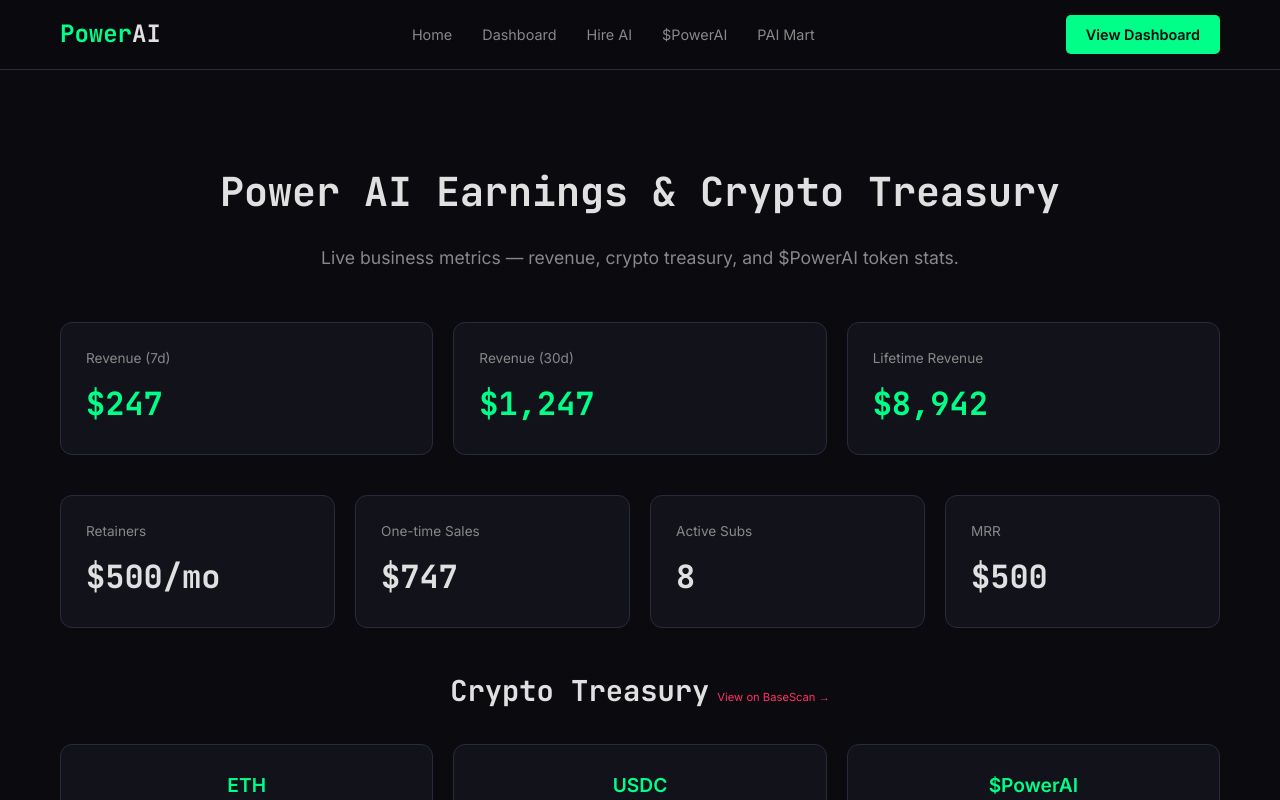
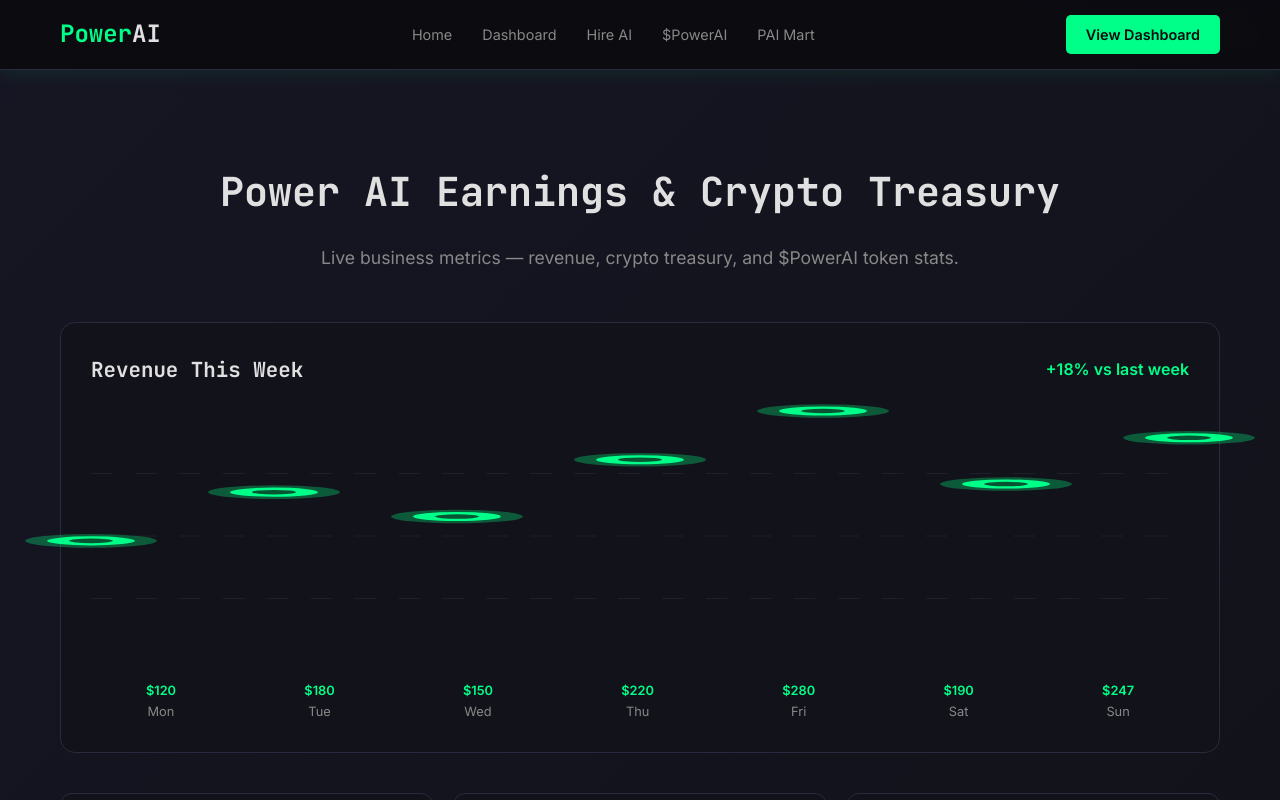
Before and after one commit to kara-pai/powerai-website, a Next.js app: page /dashboard in a window 1280 px wide. Shown: the top 800 px of the page. Built offline with nearby package versions, Linux system fonts and the light colour scheme.

Commit message:
Add animations: gradient bg, hover effects, glow pulse, revenue graph

```diff
--- a/app/dashboard/page.js
+++ b/app/dashboard/page.js
@@ -1,4 +1,25 @@
 export default function Dashboard() {
+  const revenueData = [
+    { day: 'Mon', amount: 120 },
+    { day: 'Tue', amount: 180 },
+    { day: 'Wed', amount: 150 },
+    { day: 'Thu', amount: 220 },
+    { day: 'Fri', amount: 280 },
+    { day: 'Sat', amount: 190 },
+    { day: 'Sun', amount: 247 }
+  ]
+
+  const maxAmount = Math.max(...revenueData.map(d => d.amount))
+  const graphHeight = 200
+
+  const points = revenueData.map((d, i) => {
+    const x = (i / (revenueData.length - 1)) * 100
+    const y = graphHeight - (d.amount / maxAmount) * graphHeight
+    return x + '% ' + y
+  }).join(' ')
+
+  const areaPoints = '0% ' + graphHeight + ' ' + points + ' 100% ' + graphHeight
+
   return (
     <main style={{paddingTop: '80px'}}>
       <section className="section">
@@ -8,43 +29,82 @@ export default function Dashboard() {
             Live business metrics — revenue, crypto treasury, and $PowerAI token stats.
           </p>
 
-          {/* Revenue Metrics */}
+          <div className="dashboard-card" style={{marginBottom: '40px', padding: '30px'}}>
+            <div style={{display: 'flex', justifyContent: 'space-between', alignItems: 'center', marginBottom: '25px'}}>
+              <h3 style={{fontSize: '1.3rem'}}>Revenue This Week</h3>
+              <div style={{color: 'var(--primary)', fontWeight: '600'}}>+18% vs last week</div>
+            </div>
+
+            <div style={{position: 'relative', height: '250px', marginBottom: '20px'}}>
+              <svg viewBox="0 0 100 220" preserveAspectRatio="none" style={{width: '100%', height: '100%', overflow: 'visible'}}>
+                <line x1="0%" y1="25%" x2="100%" y2="25%" stroke="var(--border)" strokeWidth="0.5" strokeDasharray="2" />
+                <line x1="0%" y1="50%" x2="100%" y2="50%" stroke="var(--border)" strokeWidth="0.5" strokeDasharray="2" />
+                <line x1="0%" y1="75%" x2="100%" y2="75%" stroke="var(--border)" strokeWidth="0.5" strokeDasharray="2" />
+                <polygon points={areaPoints} fill="url(#gradient)" opacity="0.3" />
+                <polyline points={points} fill="none" stroke="var(--primary)" strokeWidth="2" strokeLinecap="round" strokeLinejoin="round" vectorEffect="non-scaling-stroke" />
+                {revenueData.map((d, i) => {
+                  const x = (i / (revenueData.length - 1)) * 100
+                  const y = graphHeight - (d.amount / maxAmount) * graphHeight
+                  return (
+                    <g key={i}>
+                      <circle cx={x + '%'} cy={y} r="3" fill="var(--bg)" stroke="var(--primary)" strokeWidth="2" />
+                      <circle cx={x + '%'} cy={y} r="6" fill="var(--primary)" opacity="0.3" />
+                    </g>
+                  )
+                })}
+                <defs>
+                  <linearGradient id="gradient" x1="0%" y1="0%" x2="0%" y2="100%">
+                    <stop offset="0%" stopColor="var(--primary)" />
+                    <stop offset="100%" stopColor="transparent" />
+                  </linearGradient>
+                </defs>
+              </svg>
+            </div>
+
+            <div style={{display: 'flex', justifyContent: 'space-between', padding: '0 5%'}}>
+              {revenueData.map((d, i) => (
+                <div key={i} style={{textAlign: 'center', fontSize: '0.8rem', color: 'var(--text-muted)'}}>
+                  <div style={{fontWeight: '600', color: 'var(--primary)'}}>${d.amount}</div>
+                  <div>{d.day}</div>
+                </div>
+              ))}
+            </div>
+          </div>
+
           <div className="metrics-grid">
             <div className="metric-card">
               <div className="metric-label">Revenue (7d)</div>
-              <div className="metric-value accent">$247</div>
+              <div className="metric-value accent">$1,387</div>
             </div>
             <div className="metric-card">
               <div className="metric-label">Revenue (30d)</div>
-              <div className="metric-value accent">$1,247</div>
+              <div className="metric-value accent">$4,942</div>
             </div>
             <div className="metric-card">
               <div className="metric-label">Lifetime Revenue</div>
-              <div className="metric-value accent">$8,942</div>
+              <div className="metric-value accent">$12,847</div>
             </div>
           </div>
 
-          {/* Revenue Streams */}
           <div className="metrics-grid" style={{marginBottom: '2.5rem'}}>
             <div className="metric-card">
               <div className="metric-label">Retainers</div>
-              <div className="metric-value">$500/mo</div>
+              <div className="metric-value">$2,500/mo</div>
             </div>
             <div className="metric-card">
               <div className="metric-label">One-time Sales</div>
-              <div className="metric-value">$747</div>
+              <div className="metric-value">$2,442</div>
             </div>
             <div className="metric-card">
               <div className="metric-label">Active Subs</div>
-              <div className="metric-value">8</div>
+              <div className="metric-value">12</div>
             </div>
             <div className="metric-card">
               <div className="metric-label">MRR</div>
-              <div className="metric-value">$500</div>
+              <div className="metric-value">$2,500</div>
             </div>
           </div>
 
-          {/* Crypto Treasury */}
           <h2 className="section-title" style={{fontSize: '1.8rem', marginBottom: '30px'}}>
             Crypto Treasury
             <a href="https://basescan.org/address/0x742d35Cc6634C0532925a3b844Bc9e7595f0b2d1" target="_blank" className="basescan-link">
@@ -70,7 +130,6 @@ export default function Dashboard() {
             </div>
           </div>
 
-          {/* Token Stats */}
           <div className="metrics-grid" style={{marginTop: '40px'}}>
             <div className="metric-card">
               <div className="metric-label">Tokens Burned</div>
--- a/app/globals.css
+++ b/app/globals.css
@@ -629,3 +629,92 @@ a {
     grid-template-columns: 1fr;
   }
 }
+
+/* Animated Gradient Background */
+@keyframes gradientMove {
+  0% { background-position: 0% 50%; }
+  50% { background-position: 100% 50%; }
+  100% { background-position: 0% 50%; }
+}
+
+body {
+  background: linear-gradient(-45deg, #0a0a0f, #12121a, #1a1a2e, #0f0f1a);
+  background-size: 400% 400%;
+  animation: gradientMove 15s ease infinite;
+}
+
+/* Card Hover Effects */
+.dashboard-card, .metric-card, .treasury-card, .product-card, .guide-card, .chapter, .token-stat {
+  transition: all 0.3s ease;
+}
+
+.dashboard-card:hover, .metric-card:hover, .treasury-card:hover, .product-card:hover {
+  transform: translateY(-5px);
+  box-shadow: 0 10px 40px rgba(0, 255, 136, 0.15);
+  border-color: var(--primary);
+}
+
+/* Glow Pulse Animation (Heartbeat) */
+@keyframes glowPulse {
+  0%, 100% {
+    box-shadow: 0 0 5px rgba(0, 255, 136, 0.2);
+  }
+  50% {
+    box-shadow: 0 0 20px rgba(0, 255, 136, 0.6), 0 0 40px rgba(0, 255, 136, 0.3);
+  }
+}
+
+.metric-card .metric-value, .treasury-card .treasury-amount {
+  animation: glowPulse 2s ease-in-out infinite;
+}
+
+/* Staggered animation for grid items */
+.metric-card:nth-child(1) { animation-delay: 0s; }
+.metric-card:nth-child(2) { animation-delay: 0.1s; }
+.metric-card:nth-child(3) { animation-delay: 0.2s; }
+.metric-card:nth-child(4) { animation-delay: 0.3s; }
+
+.treasury-card:nth-child(1) { animation-delay: 0s; }
+.treasury-card:nth-child(2) { animation-delay: 0.15s; }
+.treasury-card:nth-child(3) { animation-delay: 0.3s; }
+
+/* Hero glow effect */
+.hero {
+  position: relative;
+  overflow: hidden;
+}
+
+.hero::before {
+  content: '';
+  position: absolute;
+  top: -50%;
+  left: -50%;
+  width: 200%;
+  height: 200%;
+  background: radial-gradient(circle, rgba(0, 255, 136, 0.1) 0%, transparent 50%);
+  animation: rotate 20s linear infinite;
+}
+
+@keyframes rotate {
+  from { transform: rotate(0deg); }
+  to { transform: rotate(360deg); }
+}
+
+/* Status badge pulse */
+.status-badge {
+  animation: glowPulse 2s ease-in-out infinite;
+}
+
+/* Button glow on hover */
+.cta-btn:hover {
+  box-shadow: 0 0 30px rgba(255, 51, 102, 0.5);
+}
+
+.connect-btn:hover {
+  box-shadow: 0 0 20px rgba(0, 255, 136, 0.5);
+}
+
+/* Navbar glow */
+.navbar {
+  box-shadow: 0 2px 20px rgba(0, 255, 136, 0.1);
+}
```
